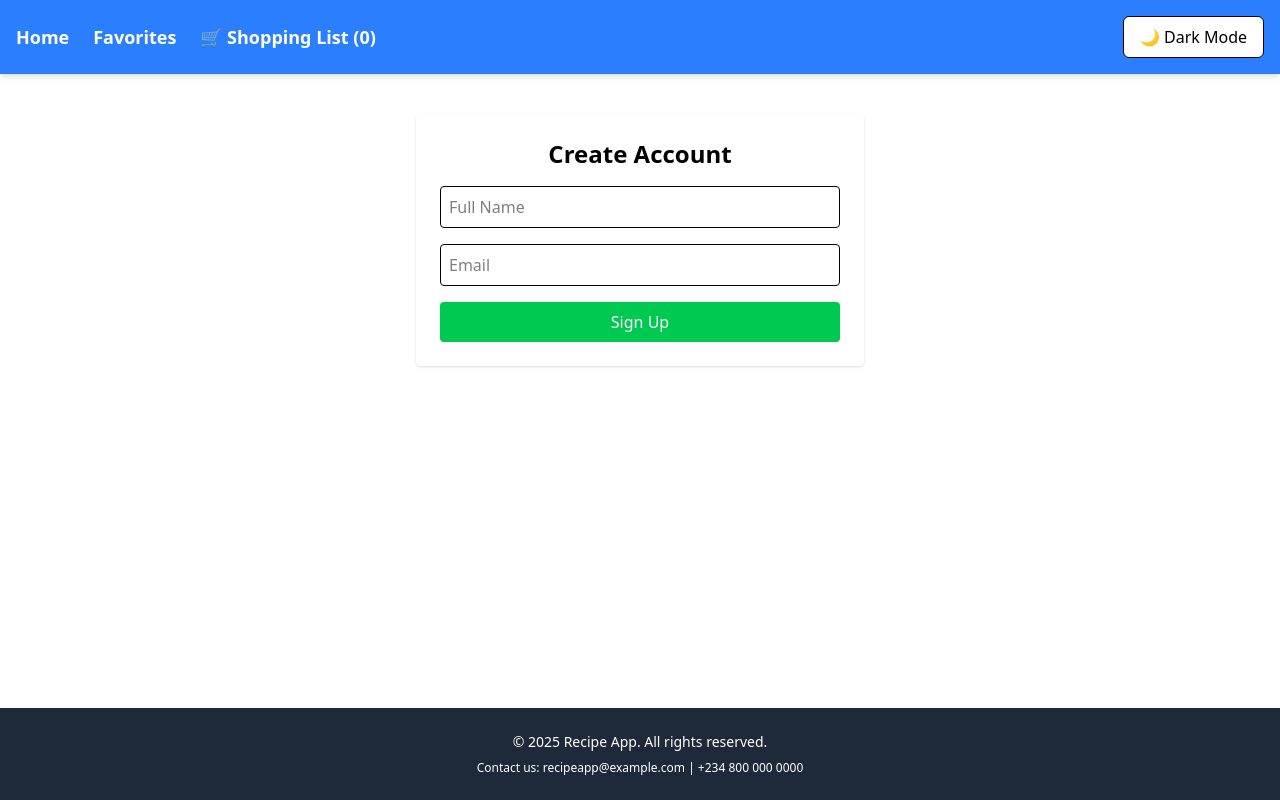
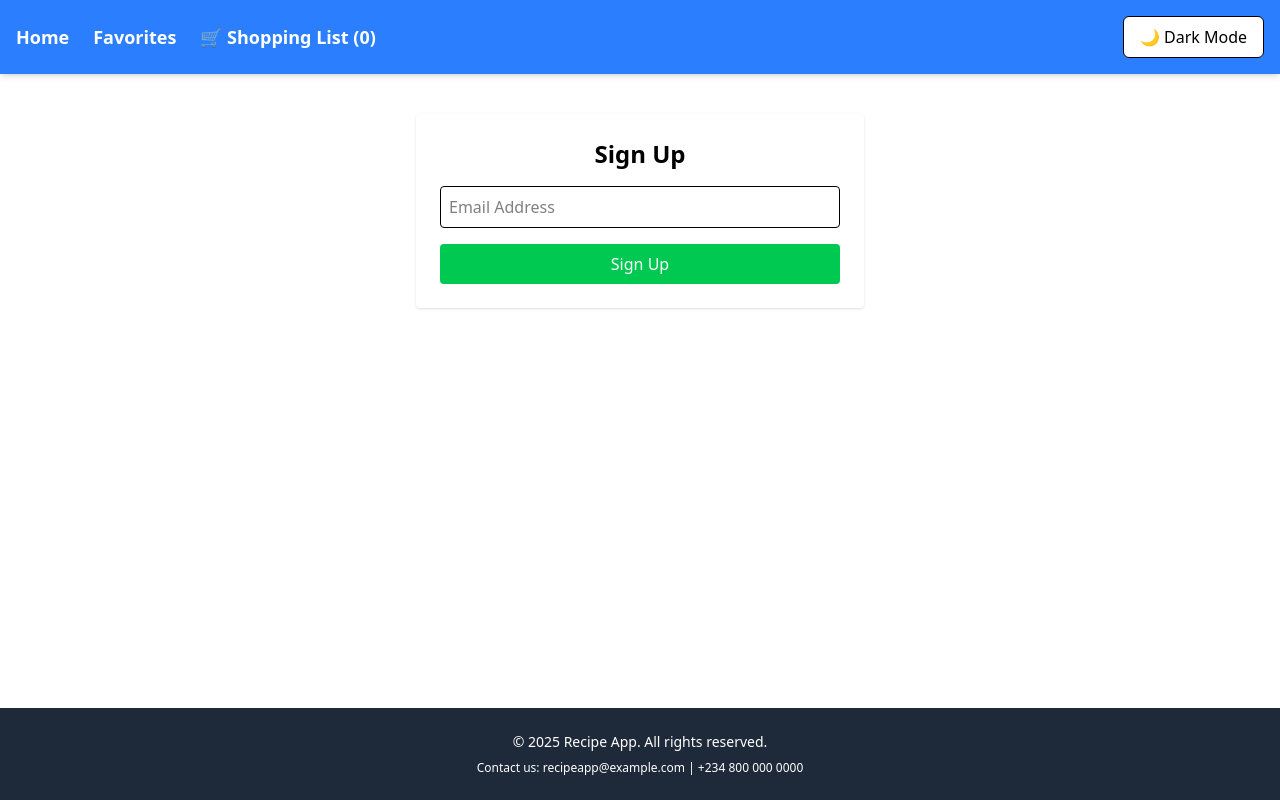
Before and after one commit to Nime-boo/recipe, a React (Vite) app: page /signup in a window 1280 px wide. Built offline with nearby package versions, Linux system fonts and the light colour scheme.

Commit message:
Initial commit

```diff
--- a/src/AppRoutes.jsx
+++ b/src/AppRoutes.jsx
@@ -1,5 +1,6 @@
+// src/AppRoutes.jsx
 import React from "react";
-import { Routes, Route } from "react-router-dom";
+import { Routes, Route, Navigate } from "react-router-dom";
 import Home from "./components/Home";
 import RecipeDetails from "./components/RecipeDetails";
 import Favorites from "./components/Favorites";
@@ -10,15 +11,21 @@ import ProfilePage from "./components/ProfilePage";
 import ProtectedRoute from "./components/ProtectedRoute";
 
 const AppRoutes = () => {
+  const storedProfile = localStorage.getItem("userProfile");
+
   return (
     <Routes>
+      <Route
+        path="/"
+        element={!storedProfile ? <Navigate to="/signup" replace /> : <Navigate to="/home" replace />}
+      />
       <Route path="/signup" element={<SignupPage />} />
       <Route path="/login" element={<LoginPage />} />
       <Route path="/profile" element={<ProfileSetup />} />
       <Route path="/my-profile" element={<ProfilePage />} />
 
       <Route
-        path="/"
+        path="/home"
         element={
           <ProtectedRoute>
             <Home />
--- a/src/components/AuthContext.jsx
+++ b/src/components/AuthContext.jsx
@@ -6,20 +6,35 @@ export const AuthProvider = ({ children }) => {
   const [userProfile, setUserProfile] = useState(null);
 
   useEffect(() => {
+    try {
       const savedProfile = localStorage.getItem("userProfile");
       if (savedProfile) {
         setUserProfile(JSON.parse(savedProfile));
       }
+    } catch (error) {
+      console.error("Error loading user profile:", error);
+      // Optionally, display an error message to the user
+    }
   }, []);
 
   const login = (profile) => {
+    try {
       localStorage.setItem("userProfile", JSON.stringify(profile));
       setUserProfile(profile);
+    } catch (error) {
+      console.error("Error saving user profile:", error);
+      // Optionally, display an error message to the user
+    }
   };
 
   const logout = () => {
+    try {
       localStorage.removeItem("userProfile");
       setUserProfile(null);
+    } catch (error) {
+      console.error("Error removing user profile:", error);
+      // Optionally, display an error message to the user
+    }
   };
 
   return (
--- a/src/components/LoginPage.jsx
+++ b/src/components/LoginPage.jsx
@@ -10,11 +10,18 @@ const LoginPage = () => {
     const handleSubmit = (e) => {
         e.preventDefault();
         const stored = localStorage.getItem("userProfile");
-    if (stored && JSON.parse(stored).email === email) {
-      login(JSON.parse(stored));
-      navigate("/");
+
+        if (!stored) {
+            alert("No user found. Please sign up first.");
+            return;
+        }
+
+        const user = JSON.parse(stored);
+        if (user.email.toLowerCase() === email.toLowerCase()) {
+            login(user);
+            navigate("/home");
         } else {
-      alert("User not found. Please sign up first.");
+            alert("Incorrect email. Try again.");
         }
     };
 
--- a/src/components/SignupPage.jsx
+++ b/src/components/SignupPage.jsx
@@ -3,27 +3,38 @@ import { useNavigate } from "react-router-dom";
 import { AuthContext } from "./AuthContext";
 
 const SignupPage = () => {
-  const [form, setForm] = useState({ name: "", email: "" });
+  const [email, setEmail] = useState("");
   const { login } = useContext(AuthContext);
   const navigate = useNavigate();
 
-  const handleChange = (e) => {
-    setForm({ ...form, [e.target.name]: e.target.value });
-  };
 
   const handleSubmit = (e) => {
     e.preventDefault();
-    login(form); // Save to context and localStorage
-    navigate("/profile"); // Go to profile setup
+    const profile = { email };
+
+    // Save to localStorage
+    localStorage.setItem("userProfile", JSON.stringify(profile));
+
+    // Login and redirect
+    login(profile);
+    navigate("/");
   };
 
   return (
     <div className="max-w-md mx-auto p-6 mt-10 bg-white rounded shadow">
-      <h2 className="text-2xl font-bold text-center mb-4">Create Account</h2>
+      <h2 className="text-2xl font-bold text-center mb-4">Sign Up</h2>
       <form onSubmit={handleSubmit} className="space-y-4">
-        <input name="name" onChange={handleChange} value={form.name} placeholder="Full Name" className="w-full border p-2 rounded" required />
-        <input name="email" onChange={handleChange} value={form.email} type="email" placeholder="Email" className="w-full border p-2 rounded" required />
-        <button className="w-full bg-green-500 text-white py-2 rounded hover:bg-green-600">Sign Up</button>
+        <input
+          type="email"
+          placeholder="Email Address"
+          className="w-full border p-2 rounded"
+          value={email}
+          onChange={(e) => setEmail(e.target.value)}
+          required
+        />
+        <button className="w-full bg-green-500 text-white py-2 rounded hover:bg-green-600">
+          Sign Up
+        </button>
       </form>
     </div>
   );
```
Also changed, not shown: src/main.jsx (+6 -2 lines). Lines whose indentation alone changed are shown as unchanged.
